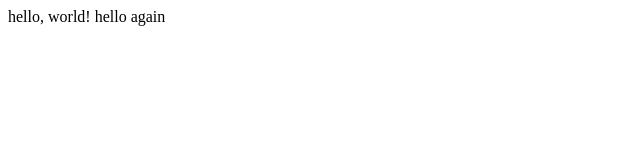
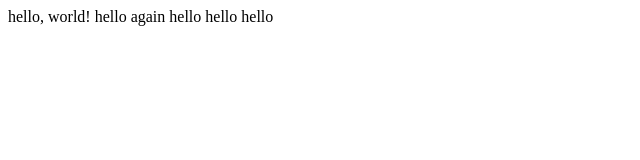
Before and after one commit to NymousTech/lecture0, a plain HTML site: page index.html in a window 1280 px wide. Shown: the whole page, without its empty margins (0-640 px from the left). Drawn offline with Linux system fonts and the light colour scheme.

Commit message:
Update index.html

```diff
--- a/index.html
+++ b/index.html
@@ -4,7 +4,7 @@
 	<title>My WebPage</title>
 </head>
 <body>
-		hello, world! hello again
+		hello, world! hello again hello hello hello
 
 </body>
 </html>
```
